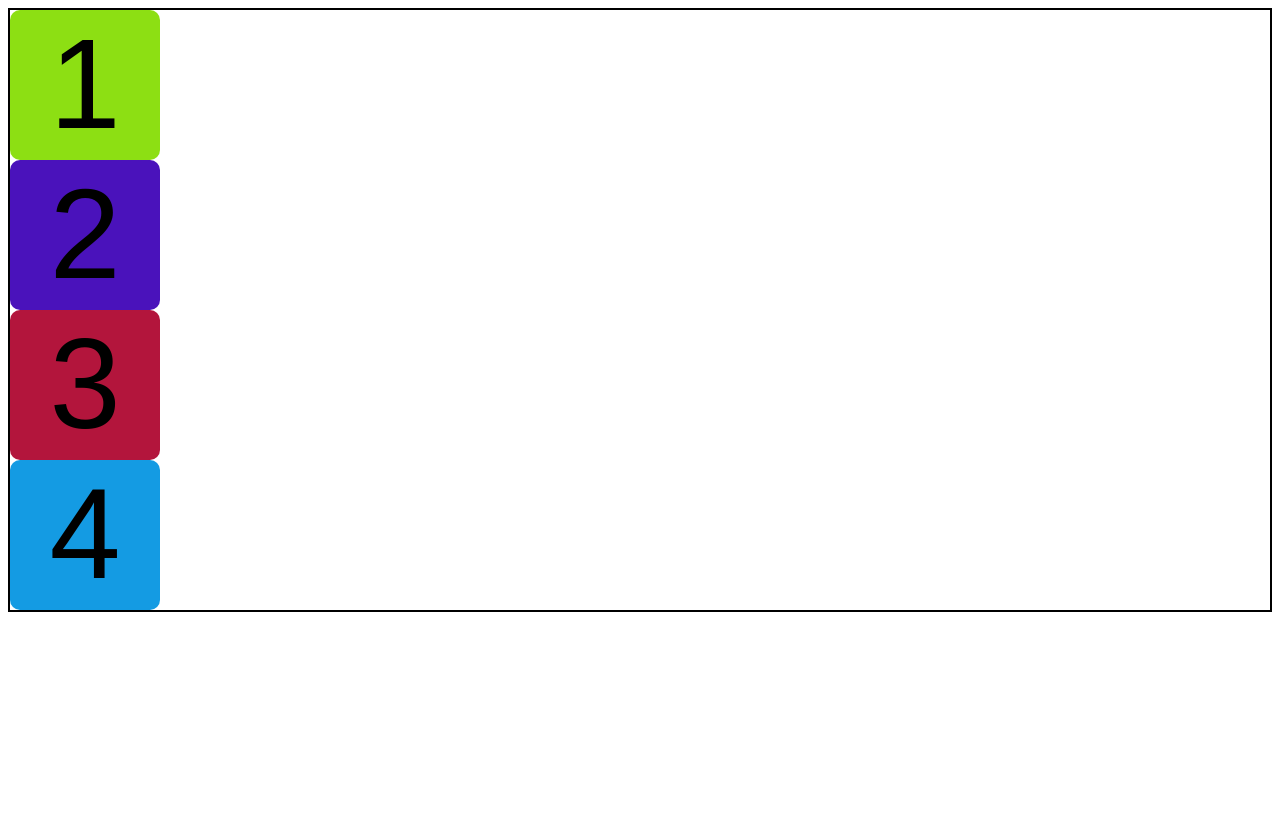
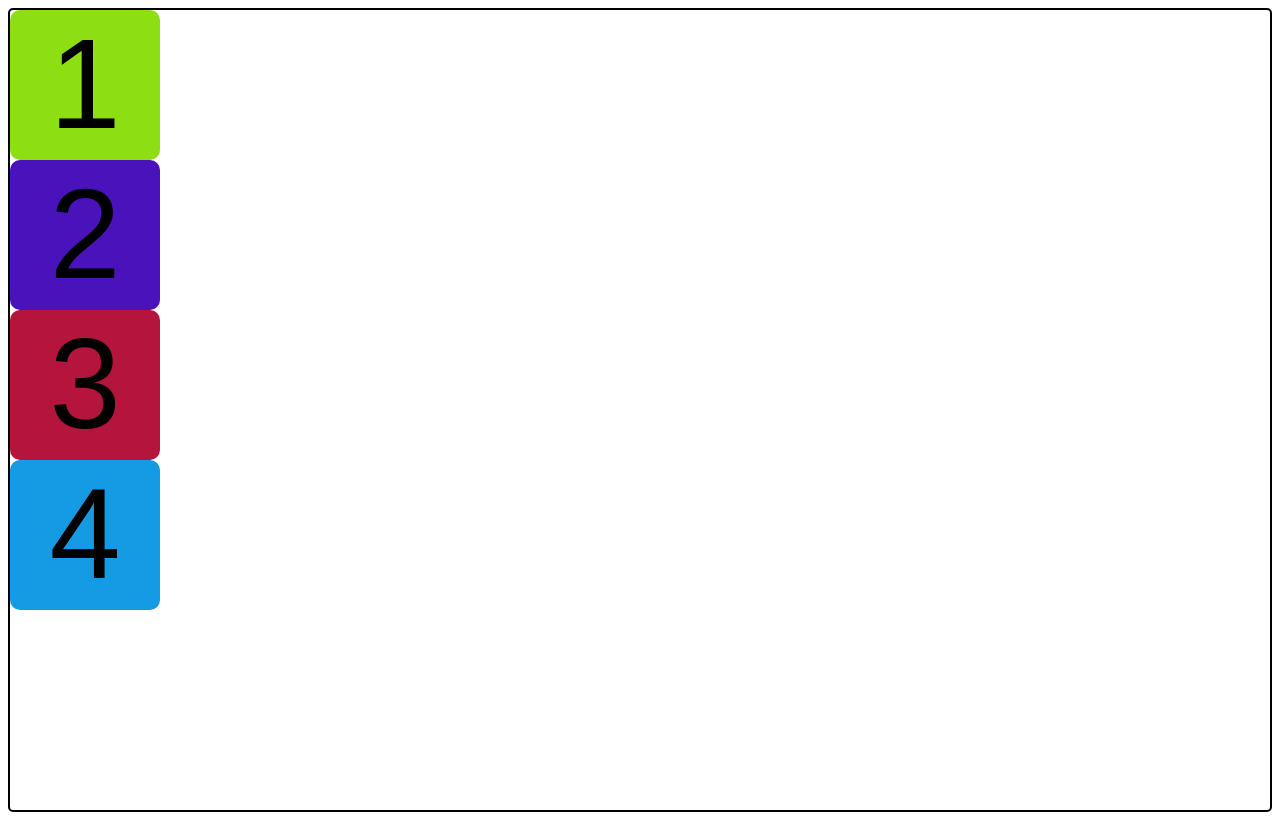
Before and after one commit to carb0nized/flexbox, a plain HTML site: page index.html in a window 1280 px wide. Drawn offline with Linux system fonts and the light colour scheme.

Commit message:
base pronta

```diff
--- a/style.css
+++ b/style.css
@@ -1,9 +1,11 @@
 #container {
   border: solid 2px black;
+  border-radius: 5px;
   font-family: Arial, Helvetica, sans-serif;
   direction: flex;
   font-size: 8em;
   text-align: center;
+  height: 100vh;
 }
 
 #box {
```
